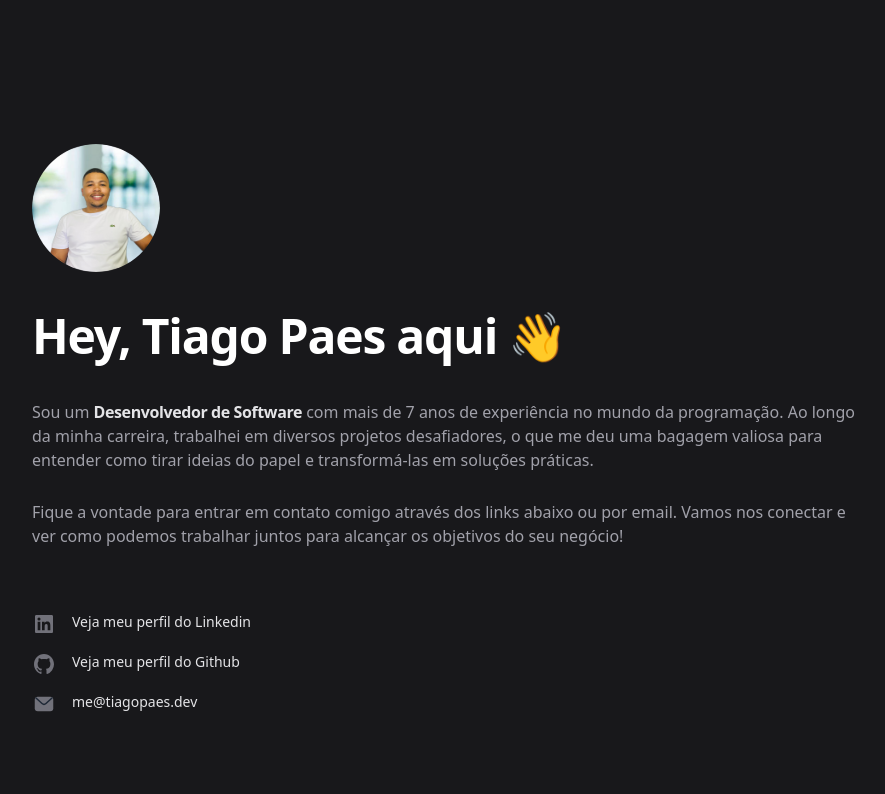
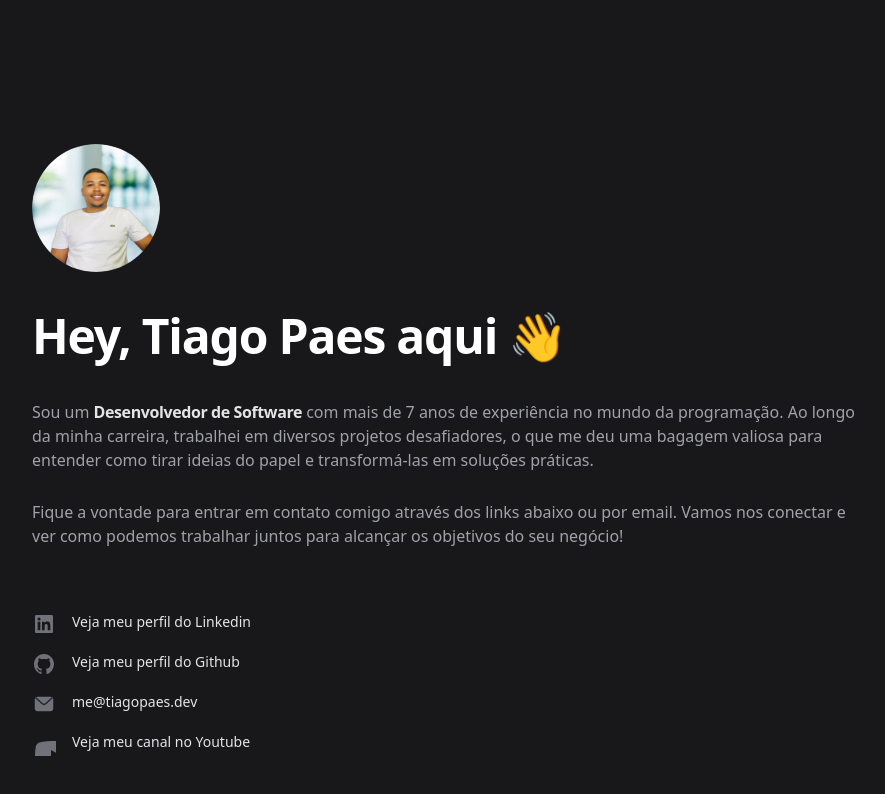
Before and after one commit to tiagopaes/tiagopaes.dev, a Next.js app: page / in a window 1280 px wide. Shown: the top 794 px of the page, without its empty margins (192-1077 px from the left). Built offline with nearby package versions, Linux system fonts and the light colour scheme.

Commit message:
Update index.tsx

```diff
--- a/src/pages/index.tsx
+++ b/src/pages/index.tsx
@@ -1,5 +1,5 @@
 import { SocialLink } from '@/components/SocialLink';
-import { GitHubIcon, LinkedInIcon, MailIcon } from '@/components/SocialIcons';
+import { GitHubIcon, LinkedInIcon, MailIcon, YoutubeIcon } from '@/components/SocialIcons';
 import Image from 'next/image';
 import Head from 'next/head';
 
@@ -63,6 +63,14 @@ export default function Home() {
                 icon={MailIcon}
               />
             </li>
+            <li className="flex">
+              <SocialLink
+                target="_blank"
+                href="https://www.youtube.com/@tiagopaees"
+                aria-label="Veja meu canal no Youtube"
+                icon={YoutubeIcon}
+              />
+            </li>
           </ul>
         </div>
 
```
